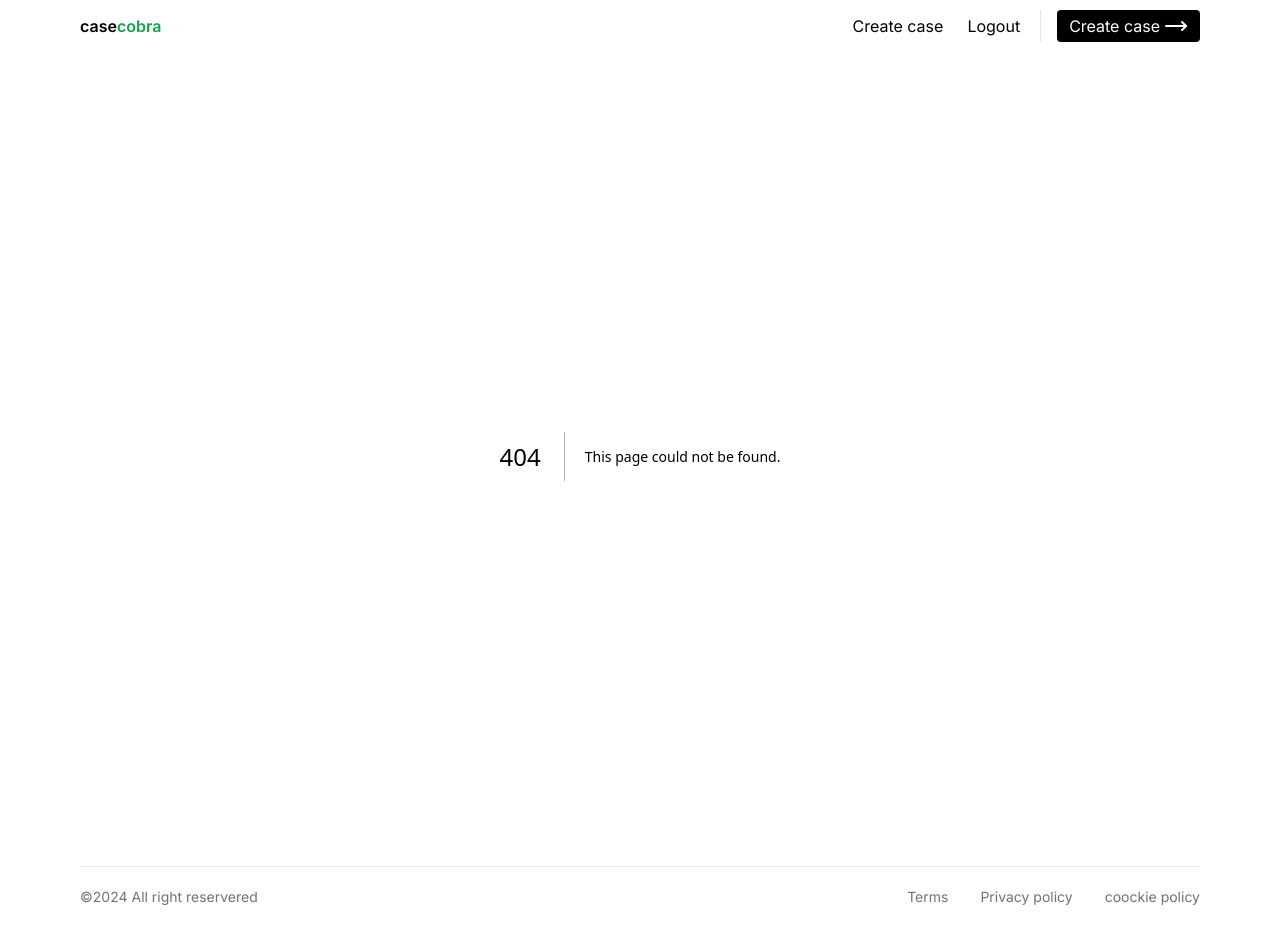
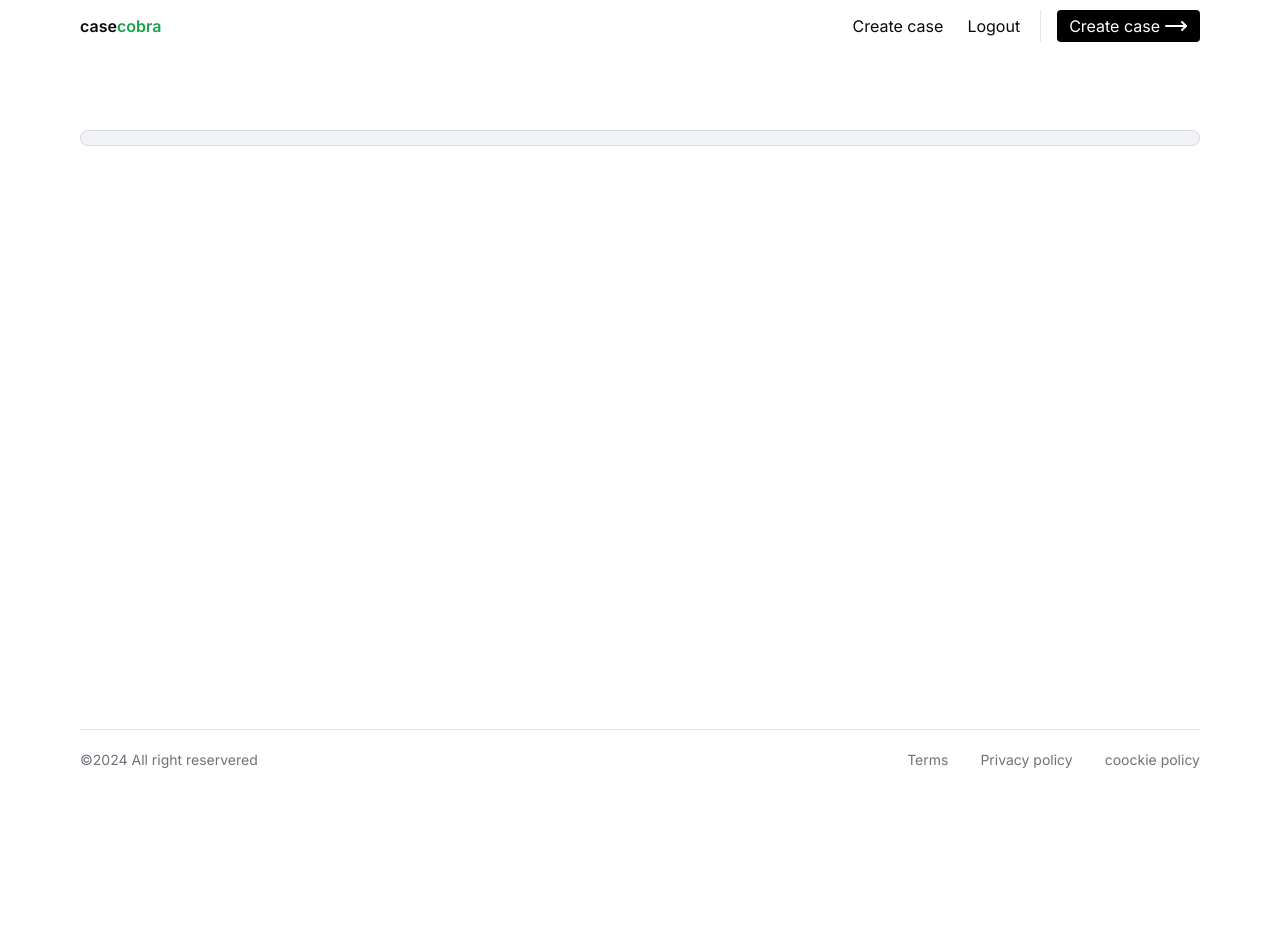
Before and after one commit to rahuldas200/casecobra, a Next.js app: page /configure/upload in a window 1280 px wide. Before the commit this address had no page. After the commit the page ends 800 px from the top, so only its background shows below. Built offline with nearby package versions, Linux system fonts and the light colour scheme.

Commit message:
--upload page-half done

```diff
--- a/package.json
+++ b/package.json
@@ -17,6 +17,7 @@
     "next": "14.2.3",
     "react": "^18",
     "react-dom": "^18",
+    "react-dropzone": "^14.2.3",
     "tailwind-merge": "^2.3.0",
     "tailwindcss-animate": "^1.0.7"
   },
--- /dev/null
+++ b/src/app/configure/layout.tsx
@@ -0,0 +1,12 @@
+import MaxWidthWrapper from "@/components/MaxWidthWrapper"
+import {ReactNode} from 'react'
+
+const Layout = ({children}:{children:ReactNode}) => {
+    return (
+        <MaxWidthWrapper className=" ">
+            {children}
+        </MaxWidthWrapper>
+    )
+}
+
+export default Layout
--- /dev/null
+++ b/src/app/configure/upload/page.tsx
@@ -0,0 +1,55 @@
+'use client'
+import { cn } from '@/lib/utils'
+import { Image, Loader2, MousePointerSquareDashed } from 'lucide-react'
+import { useRouter } from 'next/navigation'
+import { useState, useTransition } from 'react'
+import Dropzone, { FileRejection } from 'react-dropzone'
+
+const Page = () => {
+  const [isDragOver, setIsDragOver] = useState<boolean>(false)
+
+
+  const onDropRejected = (rejectedFiles: FileRejection[]) => {
+
+  }
+
+  const onDropAccepted = (acceptedFiles: File[]) => {
+
+  }
+
+
+
+  return (
+    <div
+      className={cn(
+        'relative h-full flex-1 my-16 w-full rounded-xl bg-gray-900/5 p-2 ring-1 ring-inset ring-gray-900/10 lg:rounded-2xl flex justify-center flex-col items-center',
+        {
+          'ring-blue-900/25 bg-blue-900/10': isDragOver,
+        }
+      )}>
+      <div className='relative flex flex-1 flex-col items-center justify-center w-full'>
+        <Dropzone
+          onDropRejected={onDropRejected}
+          onDropAccepted={onDropAccepted}
+          accept={{
+            'image/png': ['.png'],
+            'image/jpeg': ['.jpeg'],
+            'image/jpg': ['.jpg'],
+          }}
+          onDragEnter={() => setIsDragOver(true)}
+          onDragLeave={() => setIsDragOver(false)}>
+          {({ getRootProps, getInputProps }) => (
+            <div
+              className='h-full w-full flex-1 flex flex-col items-center justify-center'
+              {...getRootProps()}>
+              <input {...getInputProps()} />
+
+            </div>
+          )}
+        </Dropzone>
+      </div>
+    </div>
+  )
+}
+
+export default Page
--- a/src/app/layout.tsx
+++ b/src/app/layout.tsx
@@ -20,8 +20,10 @@
     <html lang="en">
       <body className={inter.className}>
         <Navbar />
-        {children}
-        <Footer/>
+        <main className="flex flex-col min-h-[calc(100vh-3.5rem-1px)]">
+          <div className="flex flex-1 f;ex-col h-full">{children}</div>
+          <Footer />
+        </main>
       </body>
     </html>
   );
```
Also changed, not shown: 1 other file (tests, documents, lock files or other folders).
